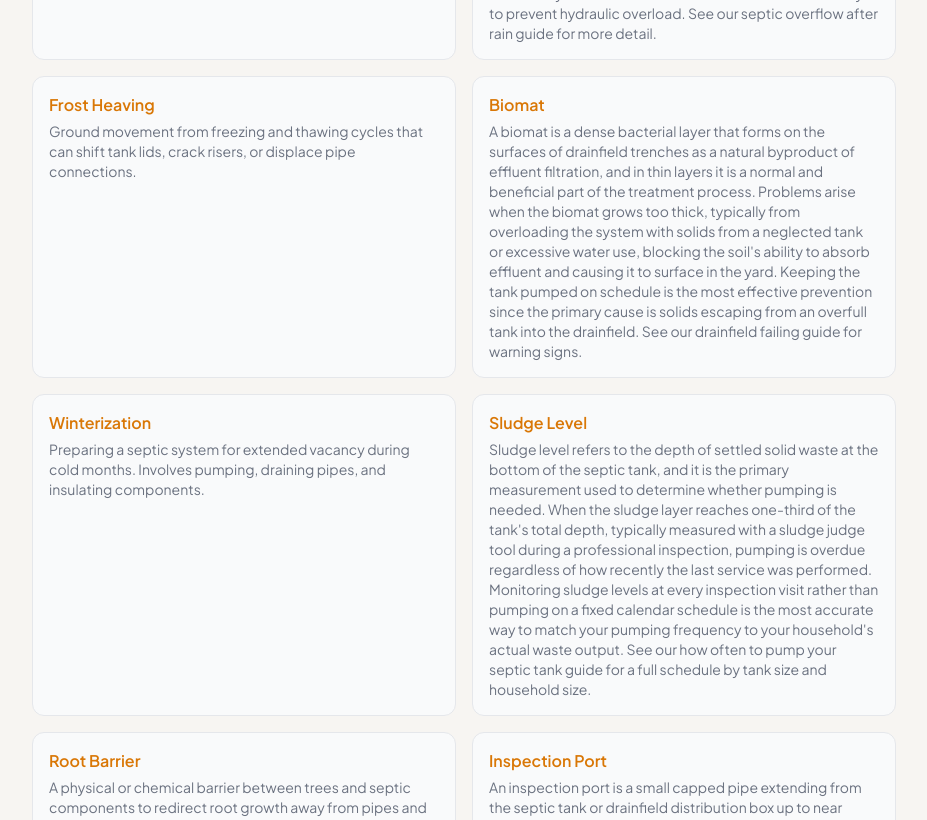
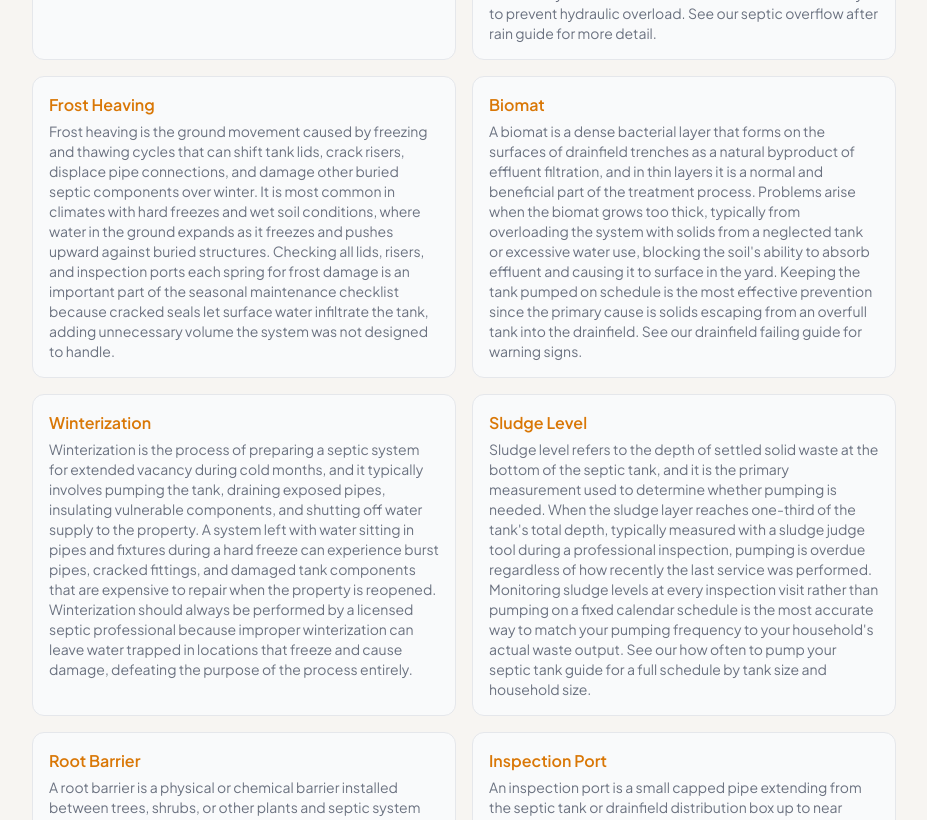
Before and after one commit to thebasementguide2026/theseptic.guide-, a Next.js app: page /maintenance/septic-system-maintenance-checklist in a window 1280 px wide. Shown: the part 11180-12000 px from the top of the page, without its empty margins (176-1103 px from the left). Built offline with nearby package versions, Linux system fonts and the light colour scheme.

Commit message:
Expand remaining 5 glossary definitions with full text from PDF

```diff
--- a/app/maintenance/septic-system-maintenance-checklist/page.tsx
+++ b/app/maintenance/septic-system-maintenance-checklist/page.tsx
@@ -410,14 +410,14 @@ export default function SepticMaintenanceChecklistPage() {
           <div className="grid grid-cols-1 md:grid-cols-2 gap-4">
             <div className="bg-gray-50 border border-gray-200 rounded-lg p-4"><h3 className="text-amber-600 font-semibold mb-1">Effluent Filter</h3><p className="text-gray-500 text-sm">An effluent filter is a screen installed at the tank outlet that catches suspended solids in the effluent before they reach the drainfield, providing an additional layer of protection against clogs and premature drainfield failure. Effluent filters need to be cleaned every 6 to 12 months because a clogged filter restricts flow and can cause backups inside the house. Cleaning the filter is one of the few septic maintenance tasks that is genuinely DIY-friendly -- pull it from the outlet baffle, hose it off over the open tank so debris falls back in, and reinsert it.</p></div>
             <div className="bg-gray-50 border border-gray-200 rounded-lg p-4"><h3 className="text-amber-600 font-semibold mb-1">Hydraulic Overload</h3><p className="text-gray-500 text-sm">Hydraulic overload occurs when more water enters the septic system than the drainfield can absorb, overwhelming the soil's capacity to filter effluent and causing it to surface in the yard or back up into the house. Common causes include concentrating large amounts of laundry into a single day, hosting guests who significantly increase water usage, roof gutters or sump pump discharge draining toward the drainfield, and heavy rain saturating the soil around the system. Spreading water use across the week, fixing leaky fixtures, and diverting surface water away from the drainfield are the most effective ways to prevent hydraulic overload. See our septic overflow after rain guide for more detail.</p></div>
-            <div className="bg-gray-50 border border-gray-200 rounded-lg p-4"><h3 className="text-amber-600 font-semibold mb-1">Frost Heaving</h3><p className="text-gray-500 text-sm">Ground movement from freezing and thawing cycles that can shift tank lids, crack risers, or displace pipe connections.</p></div>
+            <div className="bg-gray-50 border border-gray-200 rounded-lg p-4"><h3 className="text-amber-600 font-semibold mb-1">Frost Heaving</h3><p className="text-gray-500 text-sm">Frost heaving is the ground movement caused by freezing and thawing cycles that can shift tank lids, crack risers, displace pipe connections, and damage other buried septic components over winter. It is most common in climates with hard freezes and wet soil conditions, where water in the ground expands as it freezes and pushes upward against buried structures. Checking all lids, risers, and inspection ports each spring for frost damage is an important part of the seasonal maintenance checklist because cracked seals let surface water infiltrate the tank, adding unnecessary volume the system was not designed to handle.</p></div>
             <div className="bg-gray-50 border border-gray-200 rounded-lg p-4"><h3 className="text-amber-600 font-semibold mb-1">Biomat</h3><p className="text-gray-500 text-sm">A biomat is a dense bacterial layer that forms on the surfaces of drainfield trenches as a natural byproduct of effluent filtration, and in thin layers it is a normal and beneficial part of the treatment process. Problems arise when the biomat grows too thick, typically from overloading the system with solids from a neglected tank or excessive water use, blocking the soil's ability to absorb effluent and causing it to surface in the yard. Keeping the tank pumped on schedule is the most effective prevention since the primary cause is solids escaping from an overfull tank into the drainfield. See our drainfield failing guide for warning signs.</p></div>
-            <div className="bg-gray-50 border border-gray-200 rounded-lg p-4"><h3 className="text-amber-600 font-semibold mb-1">Winterization</h3><p className="text-gray-500 text-sm">Preparing a septic system for extended vacancy during cold months. Involves pumping, draining pipes, and insulating components.</p></div>
+            <div className="bg-gray-50 border border-gray-200 rounded-lg p-4"><h3 className="text-amber-600 font-semibold mb-1">Winterization</h3><p className="text-gray-500 text-sm">Winterization is the process of preparing a septic system for extended vacancy during cold months, and it typically involves pumping the tank, draining exposed pipes, insulating vulnerable components, and shutting off water supply to the property. A system left with water sitting in pipes and fixtures during a hard freeze can experience burst pipes, cracked fittings, and damaged tank components that are expensive to repair when the property is reopened. Winterization should always be performed by a licensed septic professional because improper winterization can leave water trapped in locations that freeze and cause damage, defeating the purpose of the process entirely.</p></div>
             <div className="bg-gray-50 border border-gray-200 rounded-lg p-4"><h3 className="text-amber-600 font-semibold mb-1">Sludge Level</h3><p className="text-gray-500 text-sm">Sludge level refers to the depth of settled solid waste at the bottom of the septic tank, and it is the primary measurement used to determine whether pumping is needed. When the sludge layer reaches one-third of the tank's total depth, typically measured with a sludge judge tool during a professional inspection, pumping is overdue regardless of how recently the last service was performed. Monitoring sludge levels at every inspection visit rather than pumping on a fixed calendar schedule is the most accurate way to match your pumping frequency to your household's actual waste output. See our how often to pump your septic tank guide for a full schedule by tank size and household size.</p></div>
-            <div className="bg-gray-50 border border-gray-200 rounded-lg p-4"><h3 className="text-amber-600 font-semibold mb-1">Root Barrier</h3><p className="text-gray-500 text-sm">A physical or chemical barrier between trees and septic components to redirect root growth away from pipes and trenches.</p></div>
+            <div className="bg-gray-50 border border-gray-200 rounded-lg p-4"><h3 className="text-amber-600 font-semibold mb-1">Root Barrier</h3><p className="text-gray-500 text-sm">A root barrier is a physical or chemical barrier installed between trees, shrubs, or other plants and septic system components to redirect root growth away from pipes, tank walls, and drainfield trenches. Tree roots are naturally drawn to the moisture and nutrients in septic systems and can infiltrate pipe joints, crack tank walls, and clog drainfield trenches, causing damage that is expensive to repair and entirely preventable with proper planting distances and barriers. As a general rule, no trees or large shrubs should be planted within 30 feet of any septic component, and existing trees near the system should be monitored annually for signs of root intrusion.</p></div>
             <div className="bg-gray-50 border border-gray-200 rounded-lg p-4"><h3 className="text-amber-600 font-semibold mb-1">Inspection Port</h3><p className="text-gray-500 text-sm">An inspection port is a small capped pipe extending from the septic tank or drainfield distribution box up to near ground level, allowing a technician to perform quick visual checks of water levels and system conditions without fully excavating or opening the main tank lids. Inspection ports make routine monitoring significantly faster and less expensive than full excavation, and they are a standard feature on well-maintained systems. If your system does not have inspection ports or risers, consider having them installed during your next pump-out since the one-time cost eliminates the $50 to $200 digging fee at every future service visit. See our best septic tank risers guide for top-rated options.</p></div>
-            <div className="bg-gray-50 border border-gray-200 rounded-lg p-4"><h3 className="text-amber-600 font-semibold mb-1">Aerator</h3><p className="text-gray-500 text-sm">The mechanical component in an aerobic treatment unit that injects oxygen. Requires annual inspection, typical lifespan 3 to 5 years.</p></div>
-            <div className="bg-gray-50 border border-gray-200 rounded-lg p-4"><h3 className="text-amber-600 font-semibold mb-1">Distribution Box (D-box)</h3><p className="text-gray-500 text-sm">A small underground box that receives effluent from the tank and divides it equally among drainfield pipes.</p></div>
+            <div className="bg-gray-50 border border-gray-200 rounded-lg p-4"><h3 className="text-amber-600 font-semibold mb-1">Aerator</h3><p className="text-gray-500 text-sm">An aerator is the mechanical component in an aerobic treatment unit that injects oxygen into the treatment tank, supporting aerobic bacteria that break down waste much more efficiently than the anaerobic bacteria in a conventional septic tank. Aerators have a typical lifespan of 3 to 5 years and require annual professional inspection to verify they are functioning correctly, since a failed aerator can cause an ATU to stop treating wastewater properly without any visible external warning signs. Annual inspection of the aerator is typically required as a condition of the ATU operating permit in most states. See our aerobic vs anaerobic septic systems comparison for a full breakdown of ATU maintenance requirements.</p></div>
+            <div className="bg-gray-50 border border-gray-200 rounded-lg p-4"><h3 className="text-amber-600 font-semibold mb-1">Distribution Box (D-box)</h3><p className="text-gray-500 text-sm">A distribution box is a small concrete or plastic underground box that receives clarified effluent from the septic tank outlet and divides it equally among the drainfield pipe lines to ensure even distribution across the entire drainfield area. An uneven or clogged D-box causes some drainfield sections to receive too much effluent while others receive too little, accelerating failure in the overloaded sections and leaving other sections underused. D-box condition should be checked during every professional inspection. See our septic inspection cost guide for what a thorough inspection should include.</p></div>
           </div>
         </section>
 
```
